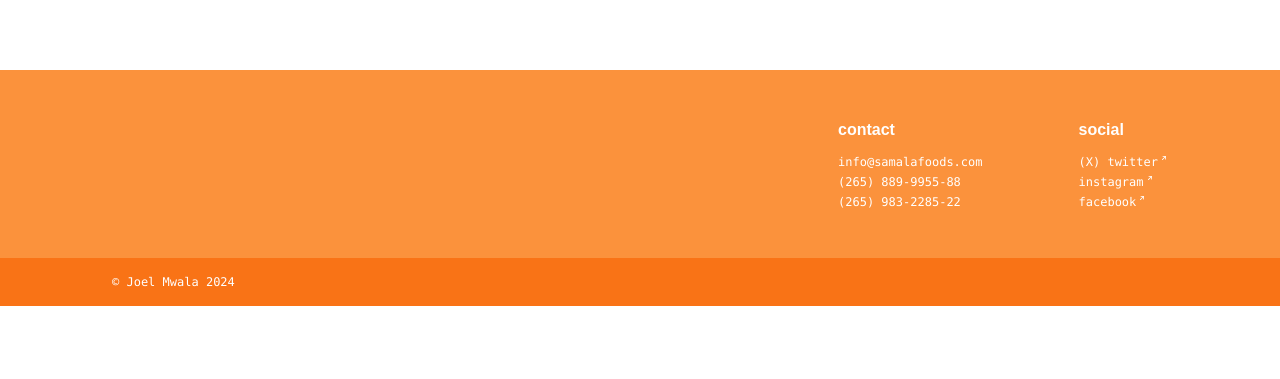
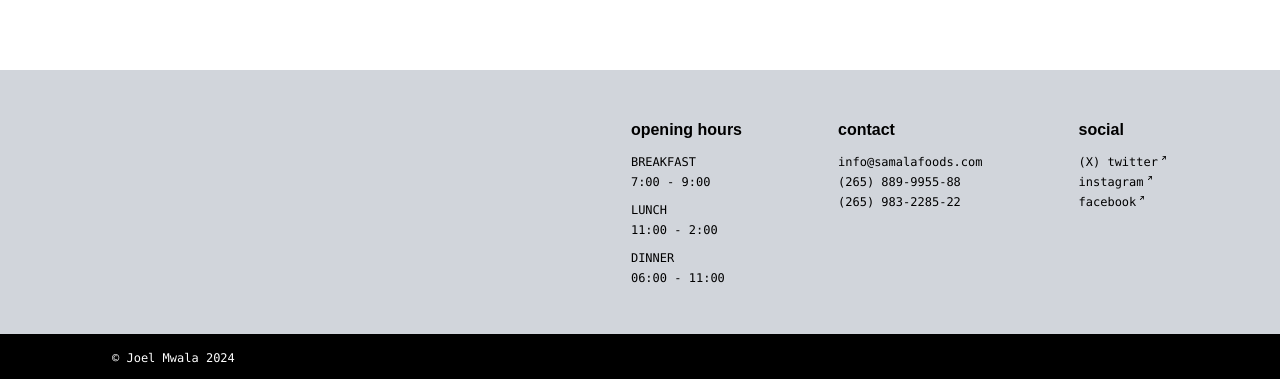
Before and after one commit to kazoomarc/samala_foods_one, a Next.js app: page / in a window 1280 px wide. Shown: the part 3227-3606 px from the top of the page. Before the commit the page ends 3533 px from the top, so only its background shows below. Built offline with nearby package versions, Linux system fonts and the light colour scheme; a web font is replaced by a local one.

Commit message:
update footer colors

```diff
--- a/app/ui/Footer.tsx
+++ b/app/ui/Footer.tsx
@@ -5,8 +5,27 @@ export default function Footer() {
     <div className="mb-0 mt-14">
       <div
         id="contact"
-        className="flex justify-end gap-24 py-12 text-white bg-orange-400 px-28"
+        className="flex justify-end gap-24 py-12 _text-white _bg-orange-400 bg-gray-300 px-28"
       >
+        <div className="">
+          <h3 className="font-bold">opening hours</h3>
+
+          <div className="mt-3 space-y-1">
+            <p className="font-mono text-xs">BREAKFAST</p>
+            <p className="font-mono text-xs">7:00 - 9:00</p>
+          </div>
+
+          <div className="mt-3 space-y-1">
+            <p className="font-mono text-xs">LUNCH</p>
+            <p className="font-mono text-xs">11:00 - 2:00</p>
+          </div>
+
+          <div className="mt-3 space-y-1">
+            <p className="font-mono text-xs">DINNER</p>
+            <p className="font-mono text-xs">06:00 - 11:00</p>
+          </div>
+        </div>
+
         <div className="">
           <h3 className="font-bold">contact</h3>
           <div className="mt-3 space-y-1">
@@ -35,7 +54,7 @@ export default function Footer() {
           </div>
         </div>
       </div>
-      <div className="py-4 text-xs text-white bg-orange-500 px-28">
+      <div className="py-4 text-xs text-white _bg-orange-500 bg-black px-28">
         <span>
           <a href="#" className="font-mono">
             &copy; Joel Mwala 2024
```
